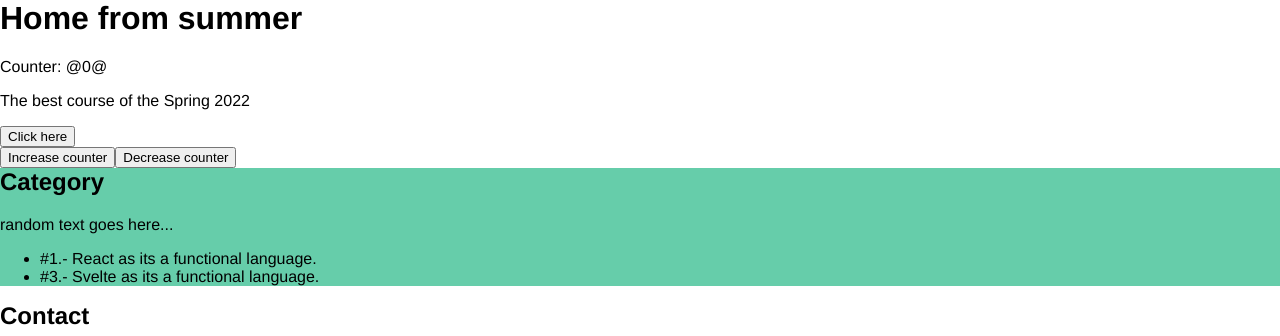
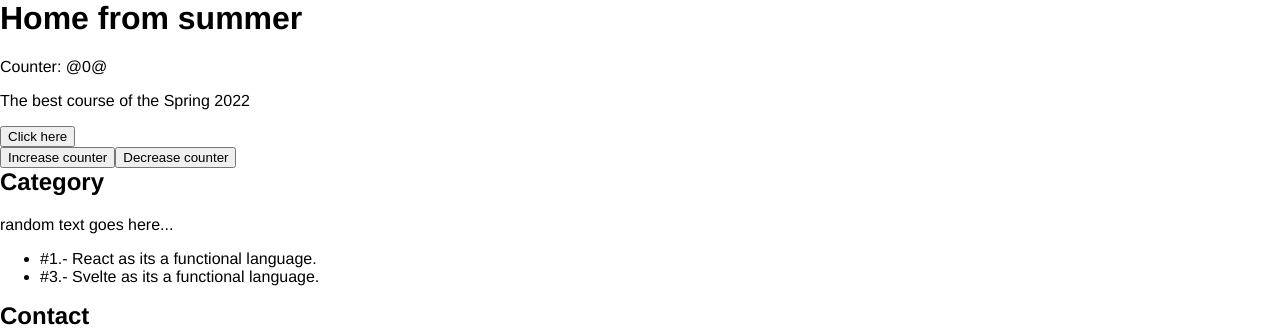
Before and after one commit to elalienx/css-extra-examples, a React (Create React App) app: page / in a window 1280 px wide. Shown: the top 336 px of the page. Built offline with nearby package versions, Linux system fonts and the light colour scheme.

Commit message:
renamed the CSS id of the components

```diff
--- a/src/css/sections/home.css
+++ b/src/css/sections/home.css
@@ -1,3 +1,3 @@
-#home {
+.hero {
   background-color: pink;
 }
--- a/src/sections/About.jsx
+++ b/src/sections/About.jsx
@@ -18,7 +18,7 @@ export default function About() {
   ));
 
   return (
-    <div id="category">
+    <div id="about">
       <h2>Category</h2>
       <p>random text goes here...</p>
       <ul>{Items}</ul>
--- a/src/sections/Hero.jsx
+++ b/src/sections/Hero.jsx
@@ -21,7 +21,7 @@ export default function Hero() {
   }
 
   return (
-    <div className="hero">
+    <div id="hero">
       <h1>Home from summer</h1>
       <p>Counter: @{counter}@</p>
 
--- a/src/sections/Products.jsx
+++ b/src/sections/Products.jsx
@@ -7,7 +7,7 @@ export default function Products() {
   const Cards = data.map((item) => <CardProduct key={item.id} item={item} />);
 
   return (
-    <div id="contact">
+    <div id="products">
       <h2>Contact</h2>
       <section className="cards">{Cards}</section>
     </div>
```
